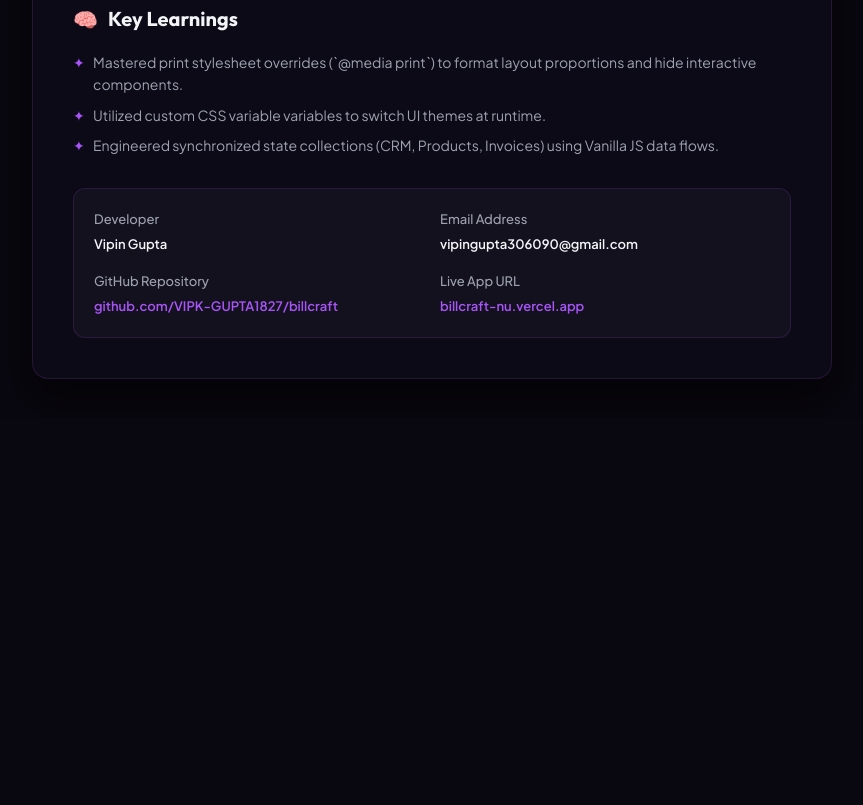
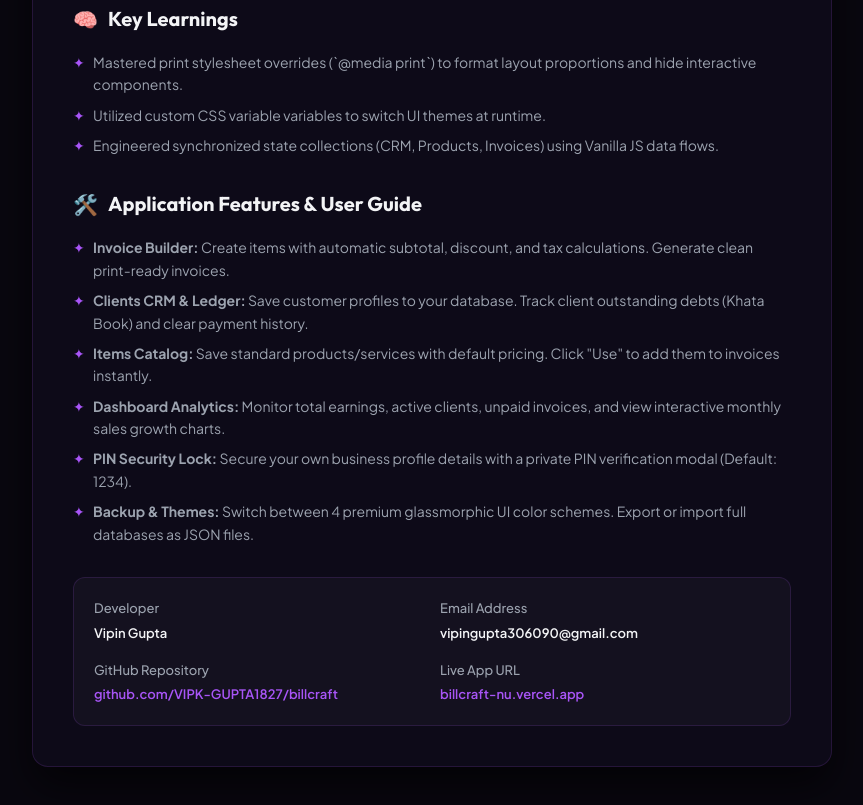
Before and after one commit to VIPK-GUPTA1827/billcraft, a plain HTML site: page case_study.html in a window 1280 px wide. Shown: the part 1074-1879 px from the top of the page, without its empty margins (208-1071 px from the left). Before the commit the page ends 1493 px from the top, so only its background shows below. Drawn offline with Linux system fonts and the light colour scheme.

Commit message:
Update case_study.html to include User Guide / Application Features section

```diff
--- a/case_study.html
+++ b/case_study.html
@@ -296,6 +296,22 @@
                 </ul>
             </div>
 
+            <!-- User Guide Section -->
+            <div class="section">
+                <div class="section-title-wrapper">
+                    <span class="section-icon">🛠️</span>
+                    <h2>Application Features &amp; User Guide</h2>
+                </div>
+                <ul>
+                    <li><strong>Invoice Builder:</strong> Create items with automatic subtotal, discount, and tax calculations. Generate clean print-ready invoices.</li>
+                    <li><strong>Clients CRM &amp; Ledger:</strong> Save customer profiles to your database. Track client outstanding debts (Khata Book) and clear payment history.</li>
+                    <li><strong>Items Catalog:</strong> Save standard products/services with default pricing. Click "Use" to add them to invoices instantly.</li>
+                    <li><strong>Dashboard Analytics:</strong> Monitor total earnings, active clients, unpaid invoices, and view interactive monthly sales growth charts.</li>
+                    <li><strong>PIN Security Lock:</strong> Secure your own business profile details with a private PIN verification modal (Default: 1234).</li>
+                    <li><strong>Backup &amp; Themes:</strong> Switch between 4 premium glassmorphic UI color schemes. Export or import full databases as JSON files.</li>
+                </ul>
+            </div>
+
             <!-- Metadata Grid -->
             <div class="metadata-grid">
                 <div class="meta-item">
```
